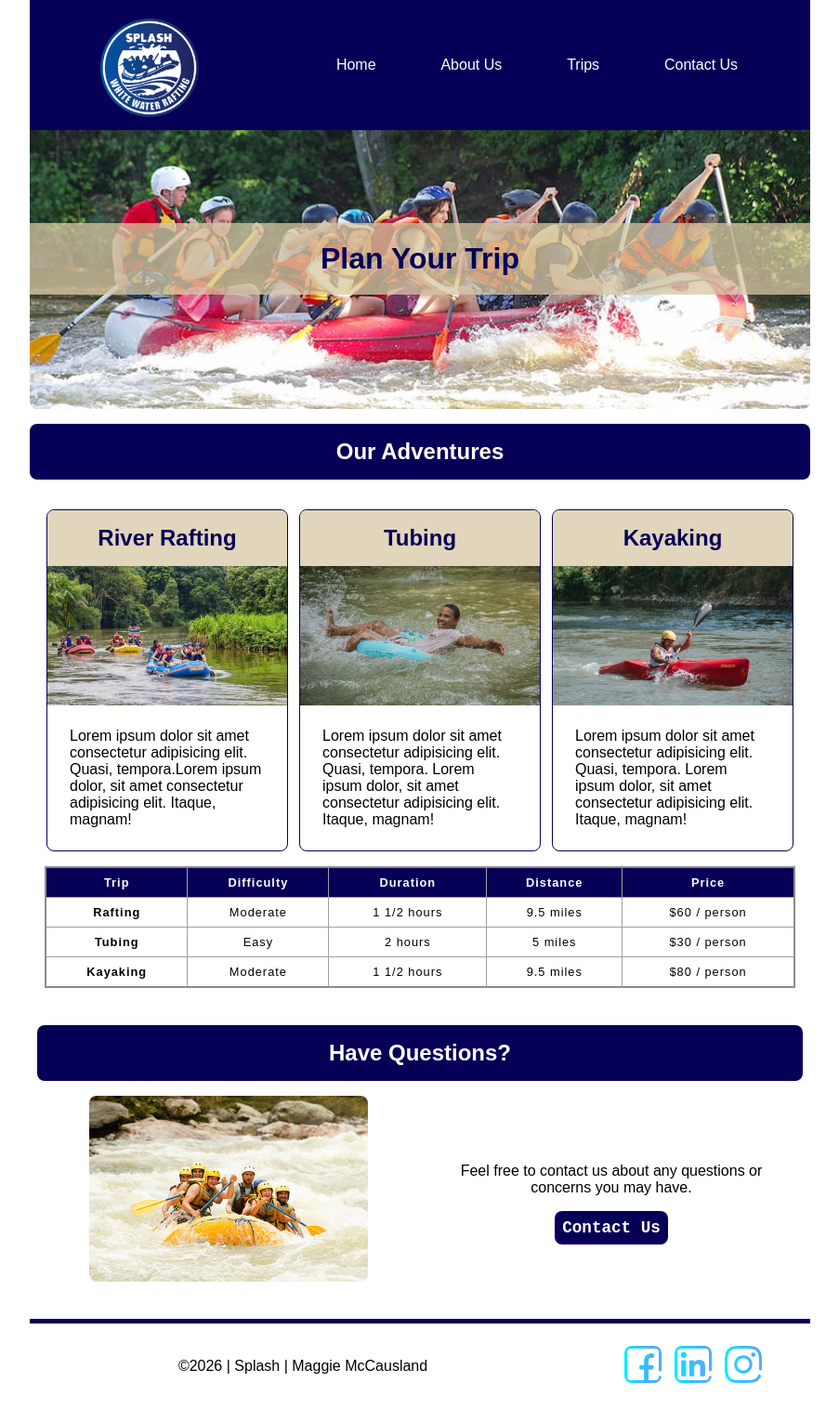
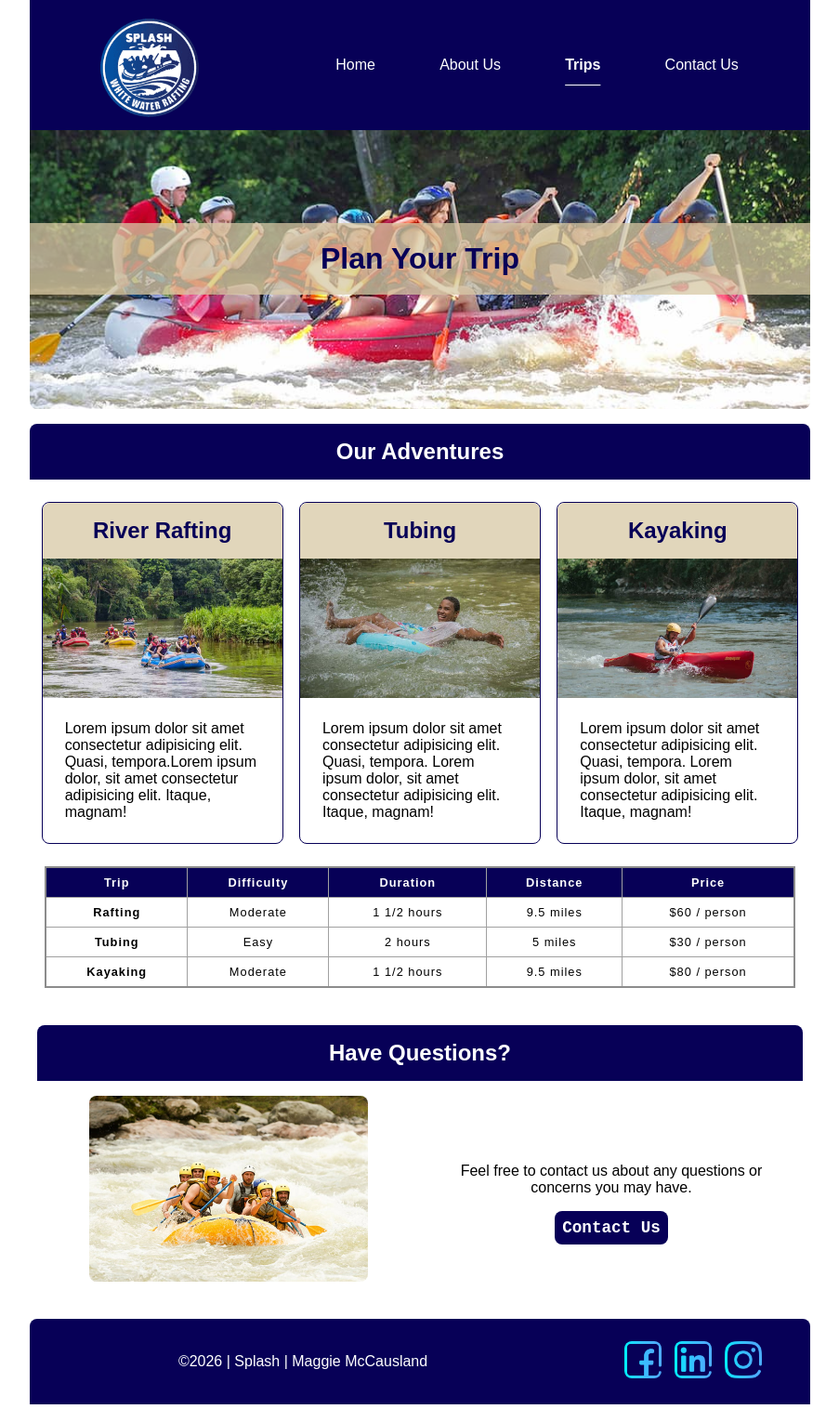
Before and after one commit to maggiemcc/wdd130, a plain HTML site: page wwr/trips.html in a window 1280 px wide. Shown: the whole page at 93% size, without its empty margins (188-1091 px from the left). Drawn offline with Linux system fonts and the light colour scheme.

Commit message:
made css changes to headers, footer, images

```diff
--- a/wwr/styles/rafting.css
+++ b/wwr/styles/rafting.css
@@ -54,7 +54,7 @@ h2 {
 
 h2 {
     margin: 1rem 0;
-    border-radius: .5rem;
+    border-radius: .5rem .5rem 0 0;
 }
 
 nav,
@@ -364,6 +364,8 @@ tfoot tr {
 
 .prep {
     display: block;
+    margin: auto;
+    padding: 1rem;
 }
 
 .prep table {
@@ -392,11 +394,14 @@ tfoot tr {
 
 footer {
     text-align: center;
-    border-top: 5px solid var(--primary-color);
+    /* border-top: 5px solid var(--primary-color); */
     display: grid;
     place-items: center;
     grid-template-columns: 70% auto;
     margin-top: 2rem;
+    background-color: var(--primary-color);
+    color: var(--accent-color);
+    border-radius: .5rem .5rem 0 0;
 }
 
 .socialmedia a {
@@ -407,3 +412,9 @@ footer {
 .socialmedia a img {
     width: 40px;
 }
+
+.active {
+    font-weight: bold;
+    text-decoration: underline;
+    text-underline-offset: 1rem;
+}
--- a/wwr/trips.html
+++ b/wwr/trips.html
@@ -18,7 +18,7 @@
             <ul>
                 <li><a href="index.html">Home</a></li>
                 <li><a href="about.html">About Us</a></li>
-                <li><a href="trips.html">Trips</a></li>
+                <li><a href="trips.html" class="active">Trips</a></li>
                 <li><a href="contact.html">Contact Us</a></li>
             </ul>
         </nav>
@@ -31,7 +31,7 @@
         </div>
 
         <h2>Our Adventures</h2>
-        <section class="adventures">
+        <div class="adventures">
             <section class="trips">
                 <div class="trip">
                     <h2>River Rafting</h2>
@@ -67,7 +67,7 @@
                 </div>
             </section>
 
-            <section class="prep">
+            <div class="prep">
                 <table>
                     <thead>
                         <tr>
@@ -105,8 +105,8 @@
                         </tr>
                     </tbody>
                 </table>
-            </section>
-        </section>
+            </div>
+        </div>
 
 
         <section>
```
Also changed, not shown: wwr/about.html (+1 -1 lines), wwr/contact.html (+1 -1 lines), wwr/index.html (+1 -1 lines).
